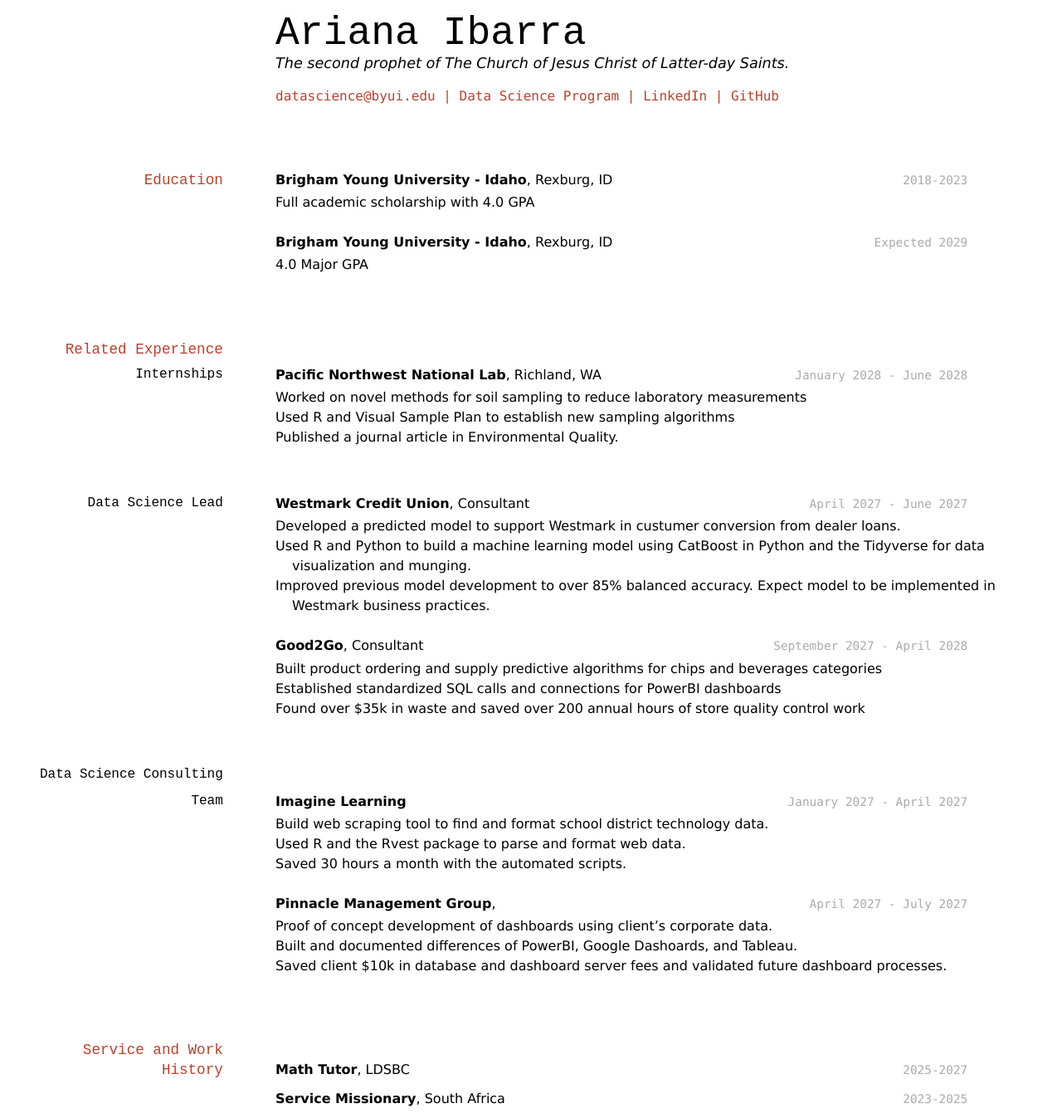
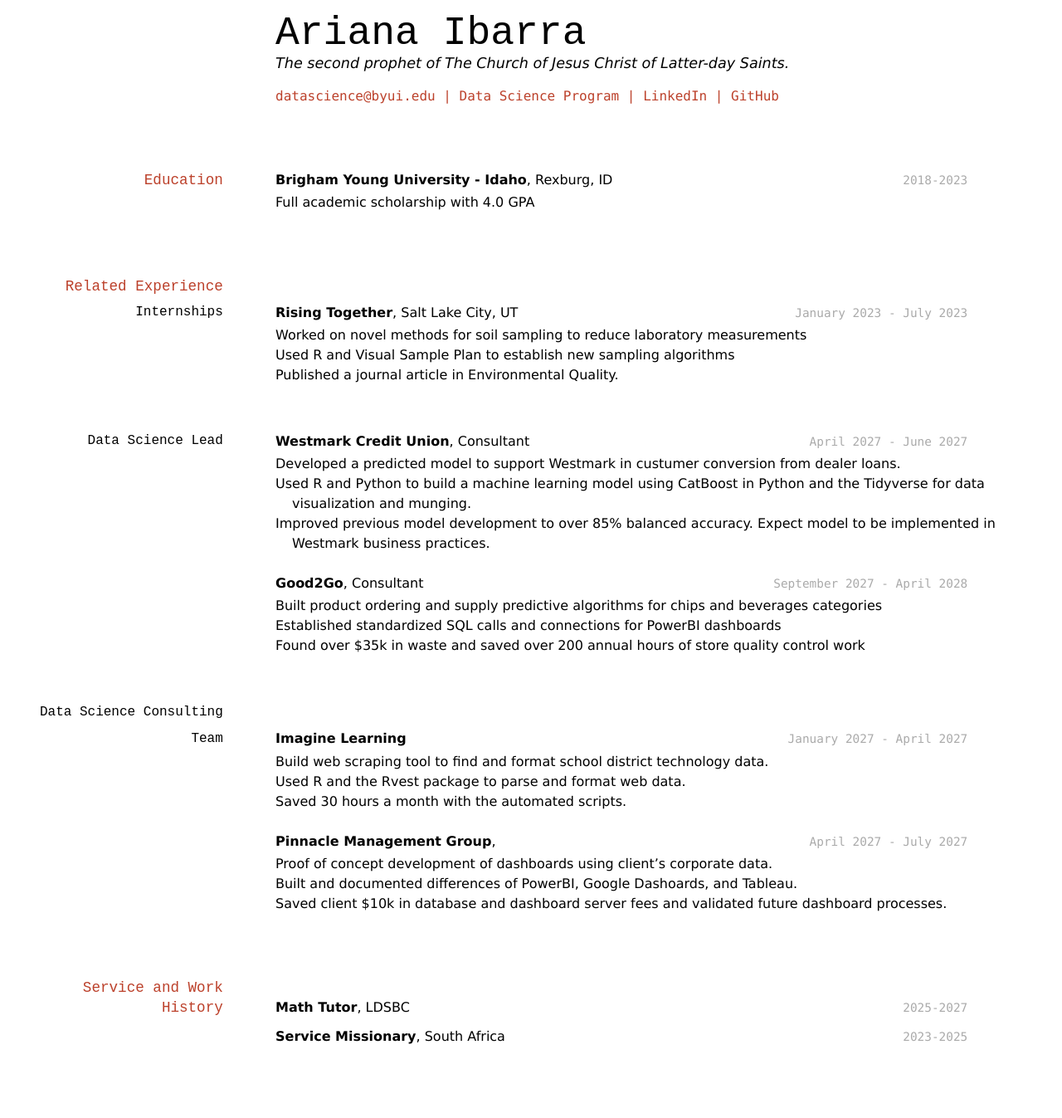
Before and after one commit to arianajibarra/arianaibarra_resume, a Jekyll site: the page built from docs/index.md, in a window 1280 px wide. Shown: the whole page at 83% size. Built offline with Jekyll 4.4.1, drawn with Linux system fonts in a browser that asks for light colours; after the commit the page ends 1272 px from its top, so only the background shows below that.

Commit message:
Update index.md

```diff
--- a/docs/index.md
+++ b/docs/index.md
@@ -6,7 +6,7 @@ title: Ariana Ibarra's Resume
 The second prophet of The Church of Jesus Christ of Latter-day Saints.
 
 <div id="webaddress">
-<a href="datascience@byui.edu">datascience@byui.edu</a>
+<a href="diba18001@byui.edu">datascience@byui.edu</a>
 | <a href="https://byuidatascience.github.io/development.html">Data Science Program</a>
 | <a href="https://www.linkedin.com/groups/13537407/">LinkedIn</a>
 | <a href="https://github.com/byuids-resumes">GitHub</a>
@@ -21,18 +21,13 @@ __Brigham Young University - Idaho__, Rexburg, ID
 
 - Full academic scholarship with 4.0 GPA
 
-`Expected 2029`
-__Brigham Young University - Idaho__, Rexburg, ID
-
-- 4.0 Major GPA
-
 
 ## Related Experience
 
 ### Internships
 
-`January 2028 - June 2028`
-__Pacific Northwest National Lab__, Richland, WA
+`January 2023 - July 2023`
+__Rising Together__, Salt Lake City, UT
 
 - Worked on novel methods for soil sampling to reduce laboratory measurements
 - Used R and Visual Sample Plan to establish new sampling algorithms
```
